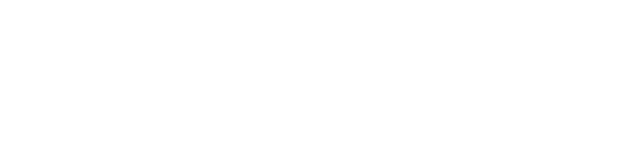
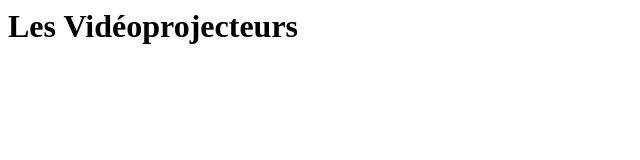
Before and after one commit to Moltonel/Architecture-informatique, a plain HTML site: page index.html in a window 1280 px wide. Shown: the whole page, without its empty margins (0-640 px from the left). Drawn offline with Linux system fonts and the light colour scheme.

Commit message:
Update index.html

```diff
--- a/index.html
+++ b/index.html
@@ -2,7 +2,11 @@
   <head>
     <title>Les Vidéoprojecteurs</title>
   </head>
+  <body>
+    <H1>Les Vidéoprojecteurs</H1>
 
+
+  </body>
 
 
 </html>
```
